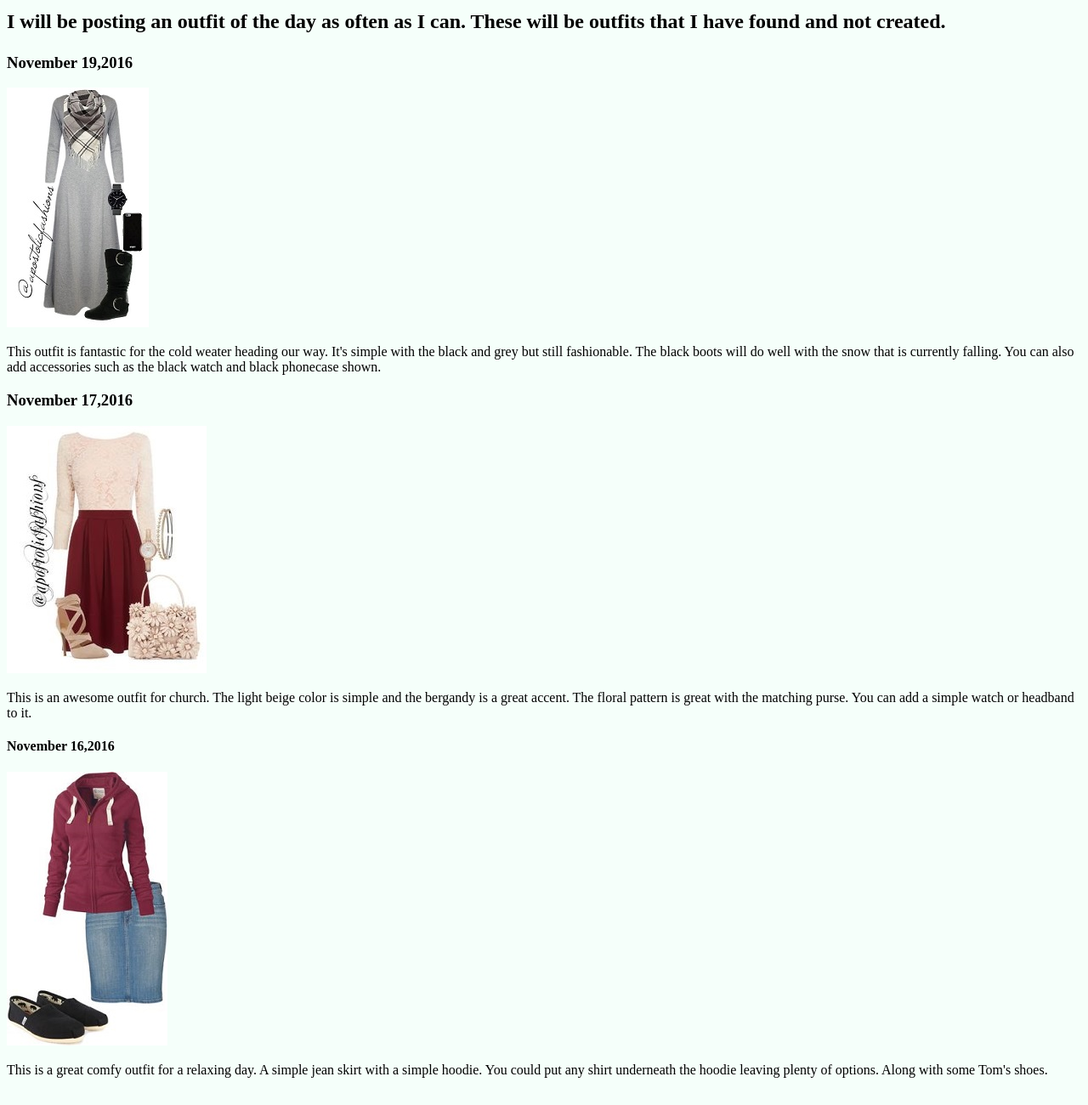
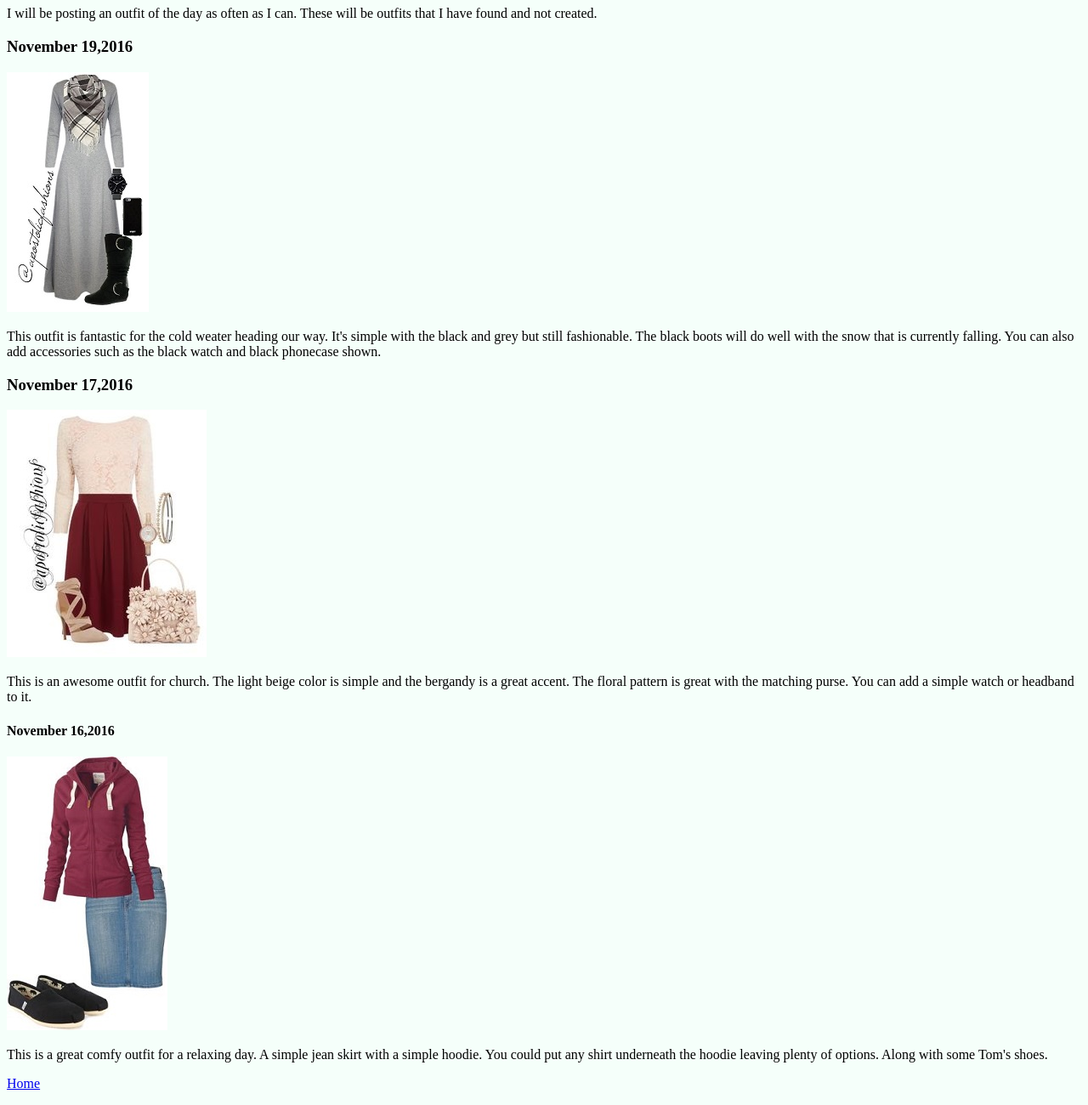
Before and after one commit to Sround98/Sround98.github.io, a plain HTML site: page Fashion.html in a window 1280 px wide. Shown: the part 194-1494 px from the top of the page at 85% size. Drawn offline with Linux system fonts and the light colour scheme; a web font is replaced by a local one.

Commit message:
Update Fashion.html

```diff
--- a/Fashion.html
+++ b/Fashion.html
@@ -7,7 +7,7 @@
 <body>
 <H1>Fashion Blog</H1>
 <P>I'm always about looking my best and dream of having the world's largest closet. Using an online site called Polymore I create an assortment of outfits ranging from casual to church outfits. Along with my own styles I will be posting those of other accounts whom I like.</P>
-<H2>Outfit of the Day<H2>
+<H2>Outfit of the Day</H2>
 <P> I will be posting an outfit of the day as often as I can. These will be outfits that I have found and not created.</P>
 <H3>November 19,2016</H3>
 <IMG SRC="FashionOne.jpg">
@@ -18,3 +18,6 @@
 <H4>November 16,2016</H4>
 <IMG SRC="FashionTwo.jpg">
 <P>This is a great comfy outfit for a relaxing day. A simple jean skirt with a simple hoodie. You could put any shirt underneath the hoodie leaving plenty of options. Along with some Tom's shoes.
+  </body>
+<p>
+ <A HREF="Index.html"target="_blank">Home</A>
```
